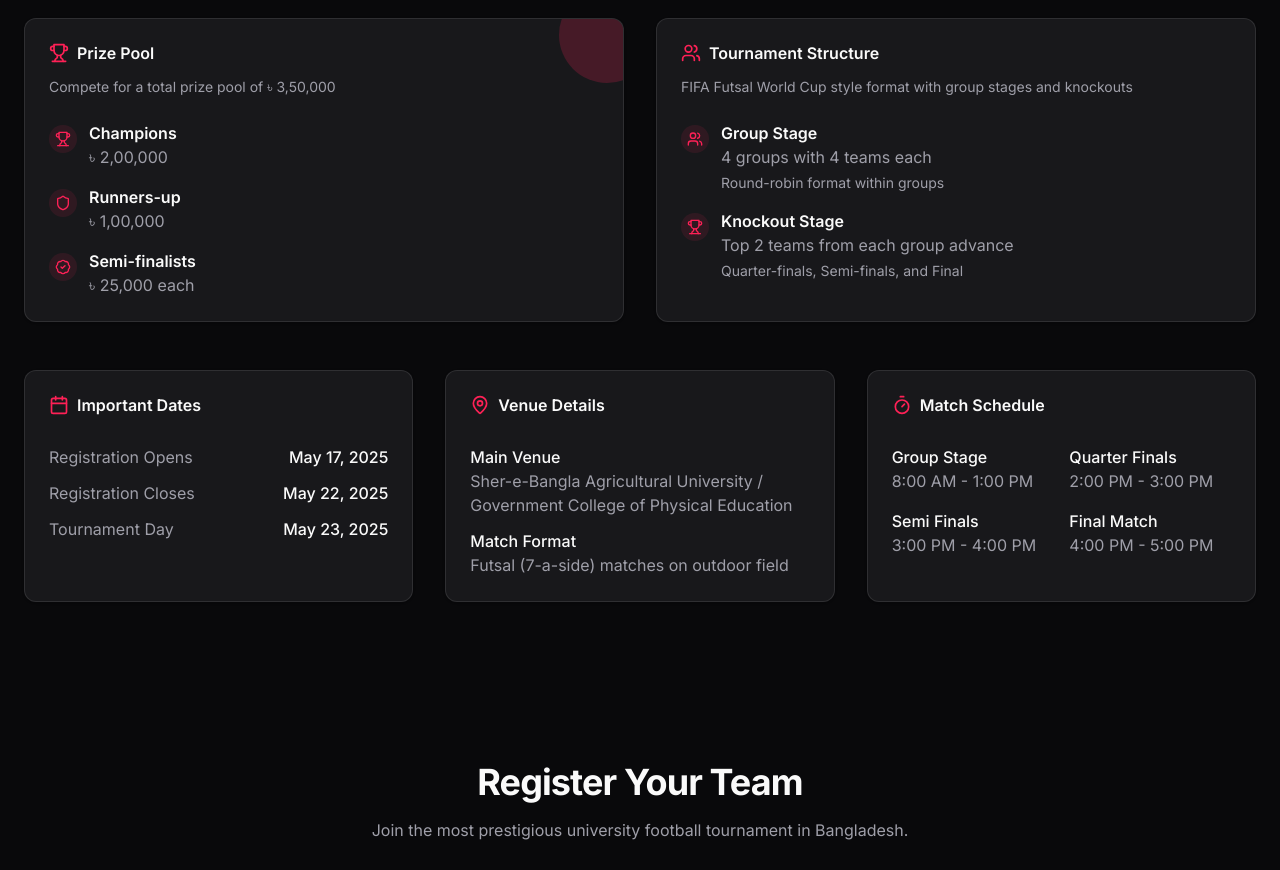
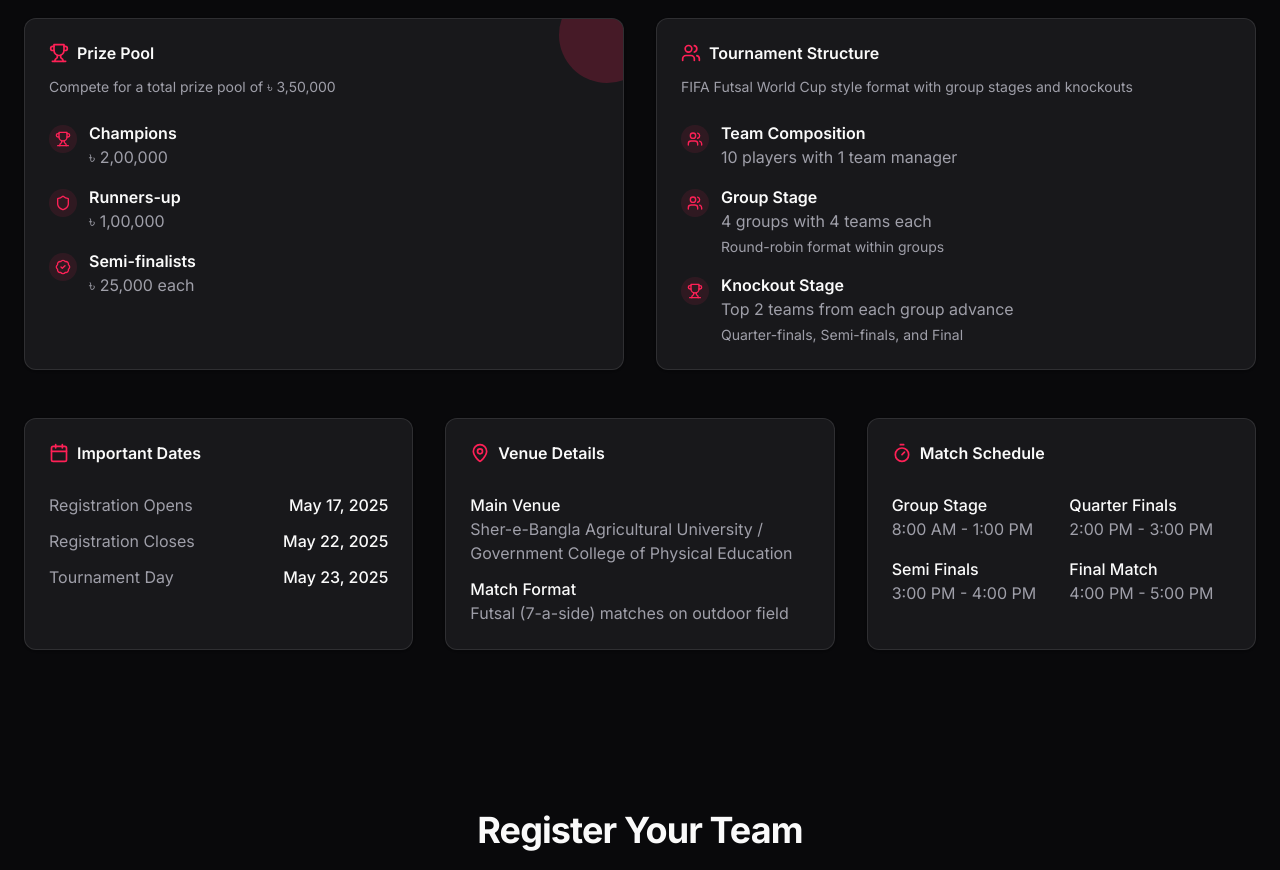
Before and after one commit to CodeWizard-AB/asterot-landing-page, a Next.js app: page / in a window 1280 px wide. Shown: the part 1320-2190 px from the top of the page. Built offline with nearby package versions, Linux system fonts and the light colour scheme.

Commit message:
Add the team composition rules

```diff
--- a/components/tournament-section.tsx
+++ b/components/tournament-section.tsx
@@ -86,6 +86,18 @@ export function TournamentSection() {
 						</CardHeader>
 						<CardContent>
 							<div className="space-y-4">
+								<div className="flex items-start gap-3">
+									<div className="mt-1 bg-primary/10 p-1.5 rounded-full">
+										<Users className="h-4 w-4 text-chart-5" />
+									</div>
+									<div>
+										<h4 className="font-semibold">Team Composition</h4>
+										<p className="text-muted-foreground">
+											10 players with 1 team manager
+										</p>
+									</div>
+								</div>
+
 								<div className="flex items-start gap-3">
 									<div className="mt-1 bg-primary/10 p-1.5 rounded-full">
 										<Users className="h-4 w-4 text-chart-5" />
```
